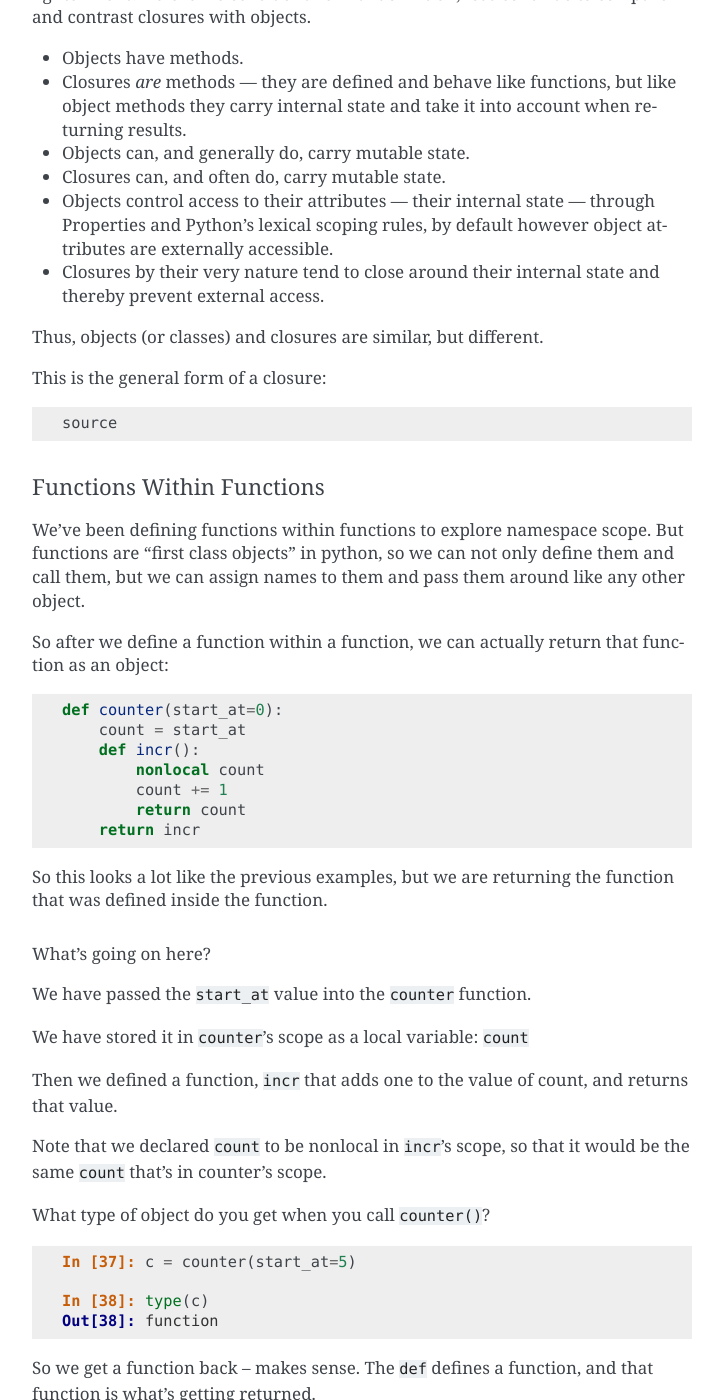
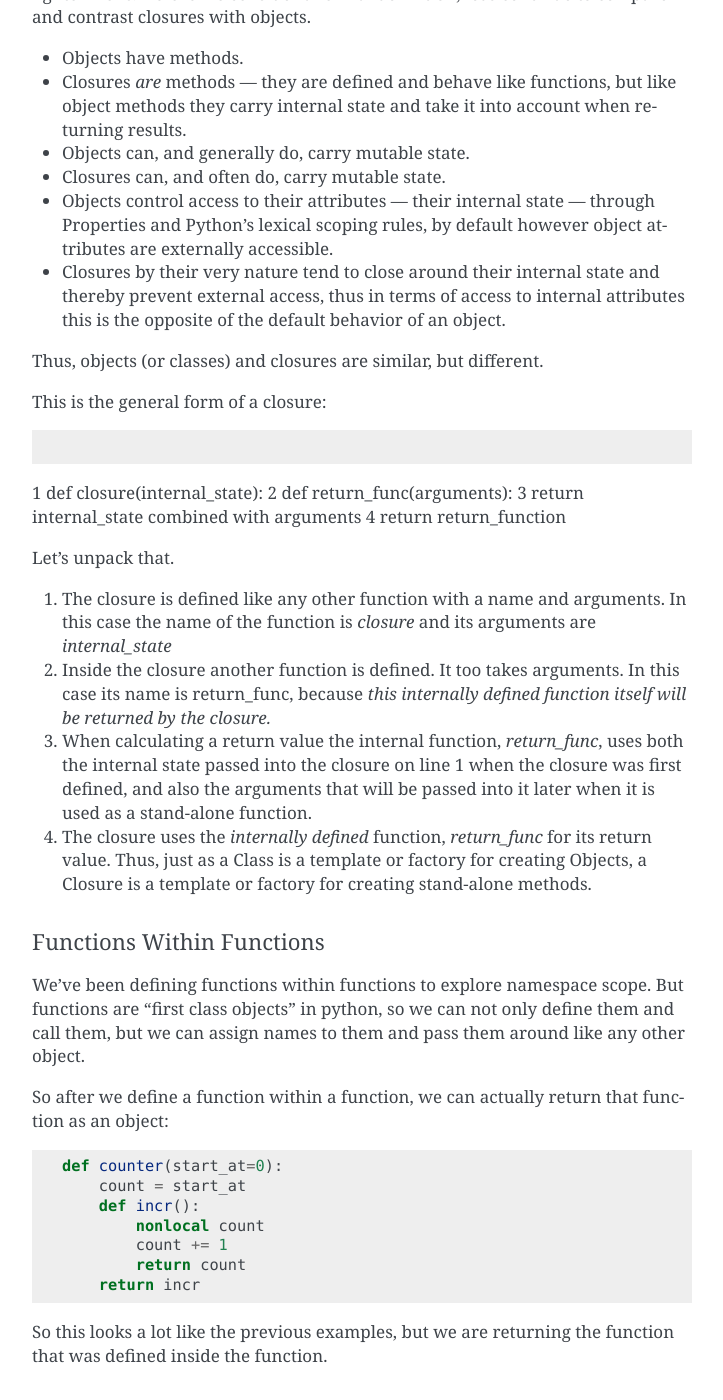
Before and after one commit to rriehle/FP3, a Sphinx documentation site: the page built from source/index.rst, in a window 1280 px wide and 1400 px high, scrolled down 2182 px. Shown: the whole window, without its empty margins (388-1111 px from the left). Built offline with Sphinx 7.4.7, drawn with Linux system fonts in a browser that asks for light colours.

Commit message:
Formal definition and annotation

```diff
--- a/source/index.rst
+++ b/source/index.rst
@@ -109,15 +109,25 @@ What exactly are Closures, these mysterious things that offer programming enligh
 * Closures can, and often do, carry mutable state.
 
 * Objects control access to their attributes --- their internal state --- through Properties and Python's lexical scoping rules, by default however object attributes are externally accessible.
-* Closures by their very nature tend to close around their internal state and thereby prevent external access.
+* Closures by their very nature tend to close around their internal state and thereby prevent external access, thus in terms of access to internal attributes this is the opposite of the default behavior of an object.
 
 Thus, objects (or classes) and closures are similar, but different.
 
 This is the general form of a closure:
 
-.. code-block:: python3
+.. code-block:: python
 
-    source
+1    def closure(internal_state):
+2        def return_func(arguments):
+3            return internal_state combined with arguments
+4        return return_function
+
+Let's unpack that.
+
+1.  The closure is defined like any other function with a name and arguments.  In this case the name of the function is `closure` and its arguments are `internal_state`
+2.  Inside the closure another function is defined.  It too takes arguments.  In this case its name is return_func, because *this internally defined function itself will be returned by the closure.*
+3.  When calculating a return value the internal function, `return_func`, uses both the internal state passed into the closure on line 1 when the closure was first defined, and also the arguments that will be passed into it later when it is used as a stand-alone function.
+4.  The closure uses the *internally defined* function, `return_func` for its return value.  Thus, just as a Class is a template or factory for creating Objects, a Closure is a template or factory for creating stand-alone methods.
 
 
 Functions Within Functions
```
